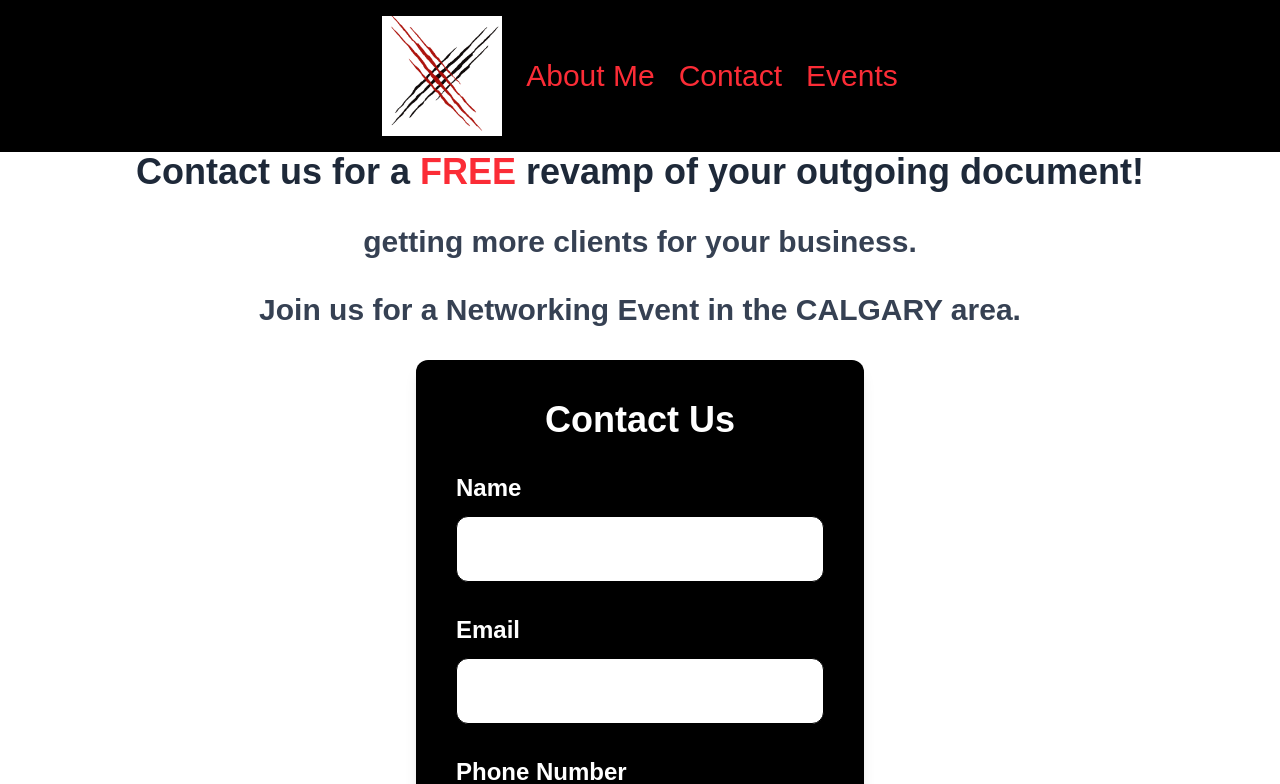
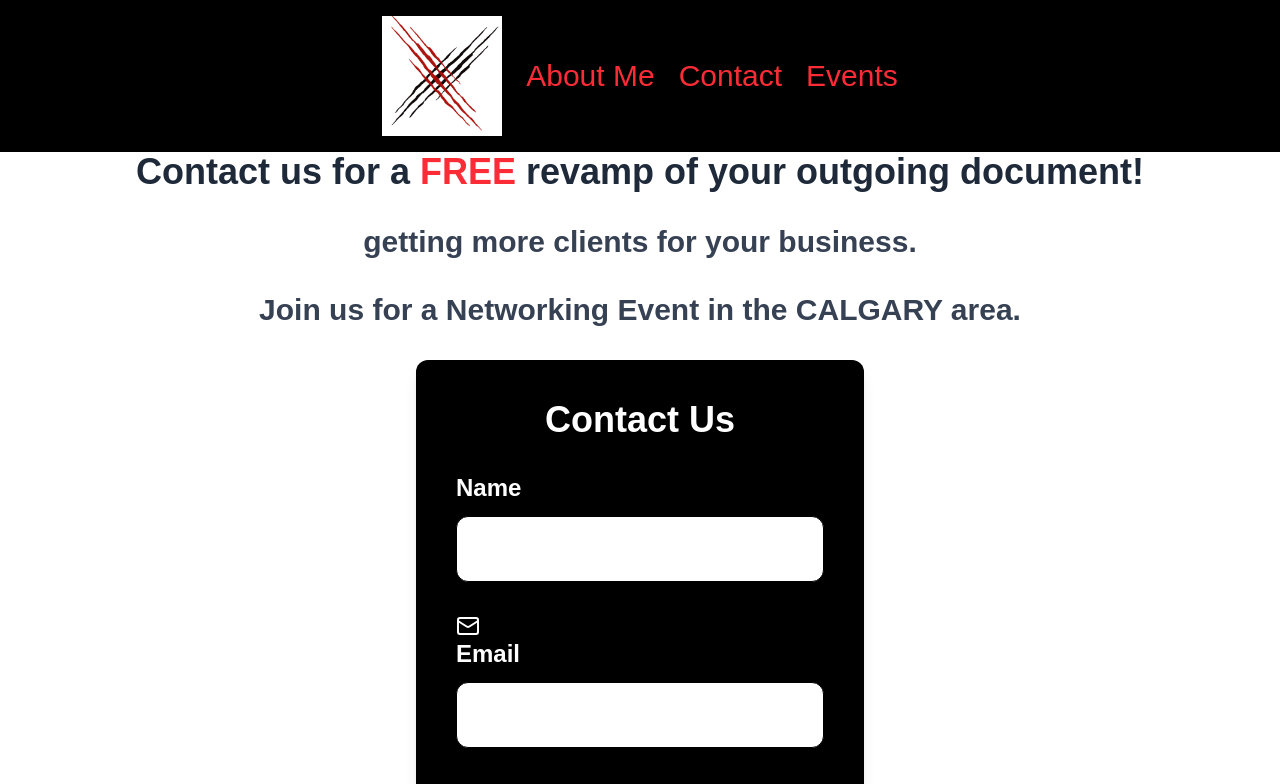
Before and after one commit to ninjay125/CMM-website, a Next.js app: page /contact in a window 1280 px wide. Shown: the top 784 px of the page. Built offline with nearby package versions, Linux system fonts and the light colour scheme.

Commit message:
add mail ioc

```diff
--- a/package.json
+++ b/package.json
@@ -10,6 +10,7 @@
   },
   "dependencies": {
     "framer-motion": "^12.23.12",
+    "lucide-react": "^0.542.0",
     "motion": "^12.23.12",
     "next": "15.4.2",
     "react": "19.1.0",
--- a/src/app/contact/page.jsx
+++ b/src/app/contact/page.jsx
@@ -1,5 +1,5 @@
 import Image from "next/image";
-
+import { Mail } from "lucide-react";
 export default function Home() {
   return (
     <div className="min-h-screen bg-white flex flex-col items-center justify-center px-4 space-y-8">
@@ -33,7 +33,7 @@ export default function Home() {
           </div>
           <div>
             <label htmlFor="email" className="block mb-3 font-bold text-2xl">
-              Email
+             <Mail />Email
             </label>
             <input
               id="email"
```
Also changed, not shown: 1 other file (tests, documents, lock files or other folders).
